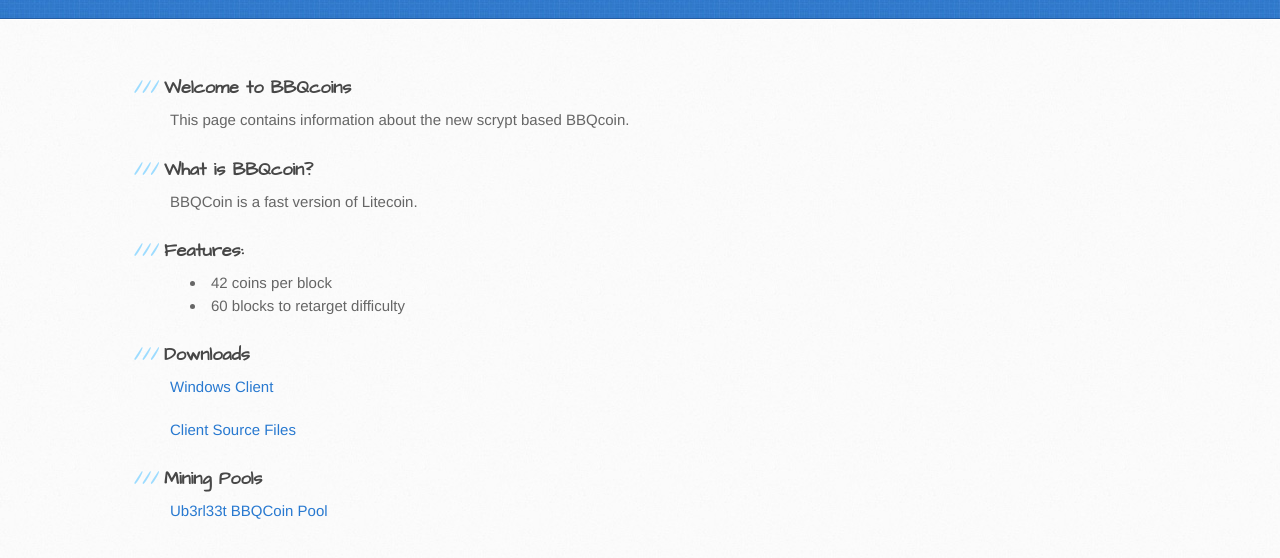
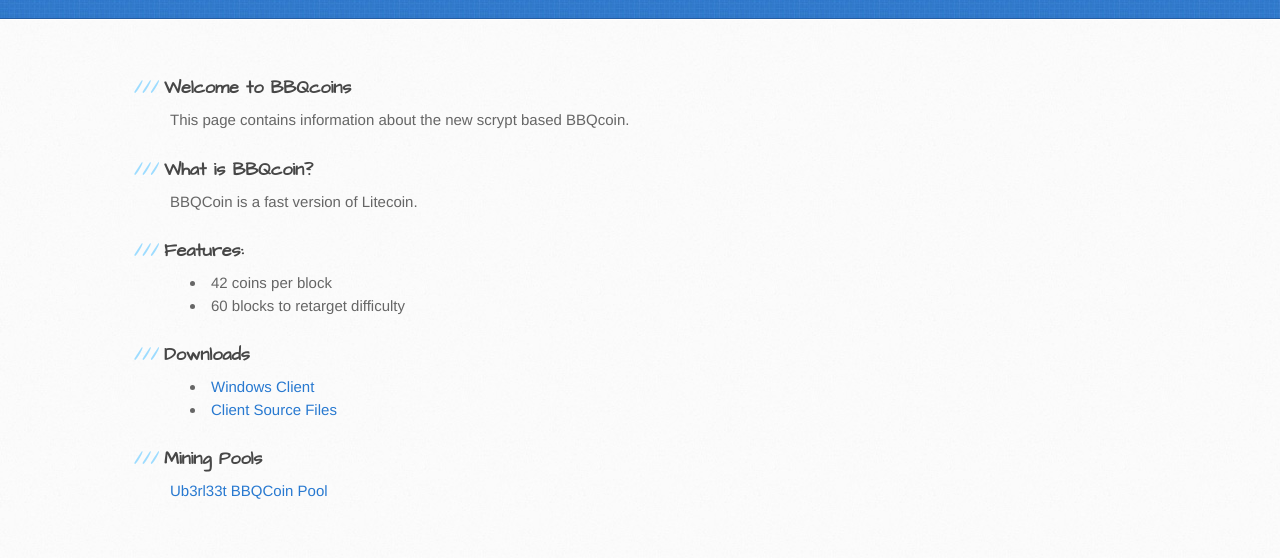
Before and after one commit to huubgitter/bbqcoins, a plain HTML site: page index.html in a window 1280 px wide. Shown: the part 182-740 px from the top of the page. Drawn offline with Linux system fonts and the light colour scheme.

Commit message:
Update index.html

```diff
--- a/index.html
+++ b/index.html
@@ -54,10 +54,10 @@
 </ul>
 
 <h3>Downloads</h3>
-
-<p><a href="https://www.dropbox.com/s/qulqoij6o16l7uq/BBQcoin.org%20Windows%20Client.zip">Windows Client</a></p>
-<p><a href="https://github.com/overware/BBQCoin">Client Source Files</a></p>
-
+<ul>
+<li><a href="https://www.dropbox.com/s/qulqoij6o16l7uq/BBQcoin.org%20Windows%20Client.zip">Windows Client</a></li>
+<li><a href="https://github.com/overware/BBQCoin">Client Source Files</a></li>
+</ul>
 <h3>Mining Pools</h3>
 
 <p><a href="http://ub3rl33t.com/">Ub3rl33t BBQCoin Pool</a></p>
```
